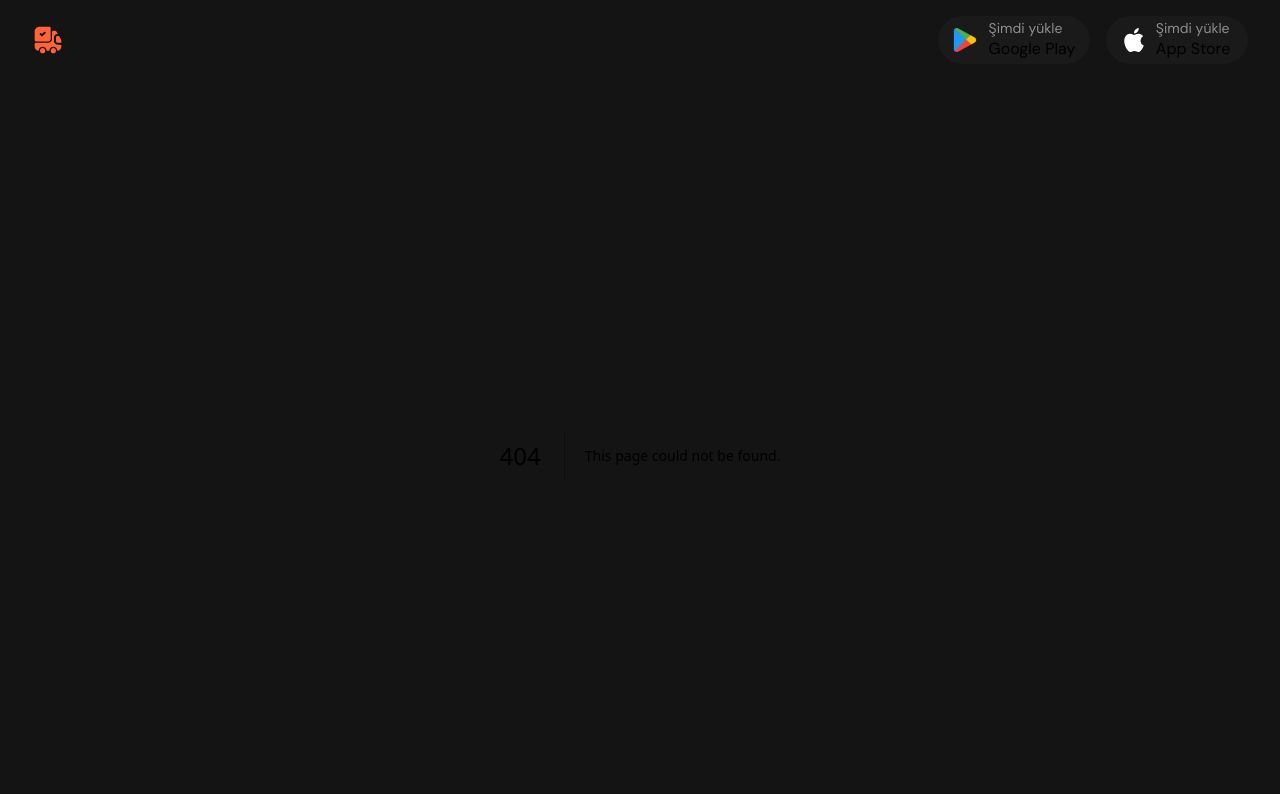
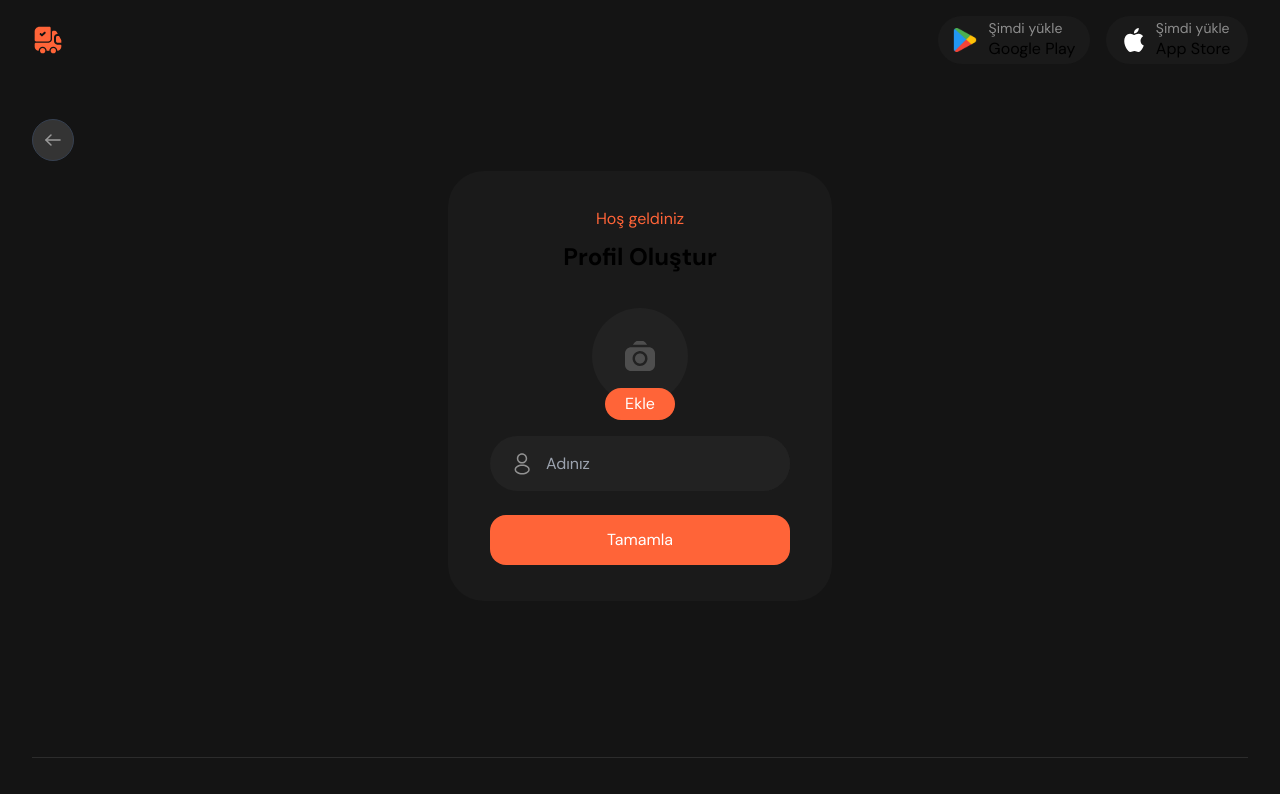
Before and after one commit to Aliozzaim/TansportationWEB, a Next.js app: page /offer-detail in a window 1280 px wide. Before the commit this address had no page. Shown: the top 794 px of the page. Built offline with nearby package versions, Linux system fonts and the light colour scheme.

Commit message:
fix some stuff

```diff
--- /dev/null
+++ b/app/new-offer/layout.jsx
@@ -0,0 +1,57 @@
+"use client"
+import { useRouter } from "next/navigation"
+import Image from "next/image"
+import backBtnIcon from "../../public/assets/images/backArrow-right.svg"
+import FooterPartial from "../components/FooterPartial"
+
+export default function RootLayout({ children }) {
+  const router = useRouter()
+
+  const handleBackClick = () => {
+    router.back()
+  }
+
+  return (
+    <>
+      <div className="flex flex-row justify-center">
+        <div className="pt-16">
+          <button
+            className="items-center flex justify-center  border border-solid border-gray-700 w-[42px] h-[42px] rounded-full bg-[#343434] "
+            onClick={handleBackClick}
+          >
+            <svg
+              width="20"
+              height="20"
+              viewBox="0 0 20 20"
+              fill="none"
+              xmlns="http://www.w3.org/2000/svg"
+            >
+              <g opacity="0.5">
+                <path
+                  d="M7.9751 15.0583L2.91676 9.99999L7.9751 4.94165"
+                  stroke="white"
+                  strokeWidth="1.5"
+                  strokeMiterlimit="10"
+                  strokeLinecap="round"
+                  strokeLinejoin="round"
+                />
+                <path
+                  d="M17.0833 10L3.05825 10"
+                  stroke="white"
+                  strokeWidth="1.5"
+                  strokeMiterlimit="10"
+                  strokeLinecap="round"
+                  strokeLinejoin="round"
+                />
+              </g>
+            </svg>
+          </button>
+          {children}
+        </div>
+      </div>
+      <footer className="border-t container dmsans mt-5 border-solid border-[#2C2C2C] py-[36px] rounded-b-2xl flex justify-start pl-[2rem] gap-[9rem] text-[16px] font-[400] leading-[21px] footer_t1 mb-10">
+        <FooterPartial />
+      </footer>
+    </>
+  )
+}
--- /dev/null
+++ b/app/new-offer/page.jsx
@@ -0,0 +1,49 @@
+"use client"
+import React, { useState } from "react"
+import { redirect } from "next/navigation"
+import TextInput from "../components/atoms/TextInput"
+
+const CreateProfilePage = () => {
+  return (
+    <>
+      <div className="card !w-96 p-9 rounded-[36px] bg-[#1A1A1A] justify-items-center text-center mt-[52px] mb-[136px] mx-auto">
+        <h3 className="font-[400] text-[16px] text-[#FF6438] pb-[10px]">
+          Hoş geldiniz
+        </h3>
+        <h3 className="dmsans70024">Profil Oluştur</h3>
+
+        <div className=" relative file-upload !w-24 !h-24 rounded-full   bg-[#222222] mx-auto mt-9 mb-6">
+          <input
+            // ref={fileInput}
+            type="file"
+            accept="image/*"
+            name="file"
+            // onChange={uploadHandler}
+            className=" bg-[#222222] "
+            style={{ display: "none" }}
+          />
+          <label
+            htmlFor="file"
+            className="custom-file-input  absolute top-1/2 right-1/2 transform translate-x-1/2 -translate-y-1/2"
+          ></label>
+          <button
+            className="btn_primary !w-[4.375rem] !h-8 !rounded-full dmsans50014  absolute bottom-0 right-1/2 transform translate-x-1/2 translate-y-1/2 z-10"
+            // onClick={() => fileInput.current.click()}
+          >
+            Ekle
+          </button>
+        </div>
+        <div className="!max-w-[18.75rem] mt-6">
+          <button
+            // onClick={onclickHandler}
+            className="btn_primary !max-w-[18.75rem] !h-[50px] rounded-2xl dmsans50016 mt-6"
+          >
+            Tamamla
+          </button>
+        </div>
+      </div>
+    </>
+  )
+}
+
+export default CreateProfilePage
--- /dev/null
+++ b/app/offer-detail/layout.jsx
@@ -0,0 +1,58 @@
+"use client";
+import { useRouter } from "next/navigation";
+import Image from "next/image";
+import backBtnIcon from "../../public/assets/images/backArrow-right.svg";
+import FooterPartial from "../components/FooterPartial";
+
+export default function RootLayout({ children }) {
+  const router = useRouter();
+
+  const handleBackClick = () => {
+    router.back();
+  };
+
+  return (
+    <>
+      <div className="flex flex-row">
+        <div className="pt-16 !w-full relative">
+          <button
+            className=" items-center flex  fixed justify-center  border border-solid border-gray-700 w-[42px] h-[42px] rounded-full bg-[#343434] "
+            onClick={handleBackClick}
+          >
+            <svg
+              width="20"
+              height="20"
+              viewBox="0 0 20 20"
+              fill="none"
+              xmlns="http://www.w3.org/2000/svg"
+            >
+              <g opacity="0.5">
+                <path
+                  d="M7.9751 15.0583L2.91676 9.99999L7.9751 4.94165"
+                  stroke="white"
+                  strokeWidth="1.5"
+                  strokeMiterlimit="10"
+                  strokeLinecap="round"
+                  strokeLinejoin="round"
+                />
+                <path
+                  d="M17.0833 10L3.05825 10"
+                  stroke="white"
+                  strokeWidth="1.5"
+                  strokeMiterlimit="10"
+                  strokeLinecap="round"
+                  strokeLinejoin="round"
+                />
+              </g>
+            </svg>
+          </button>
+
+          {children}
+        </div>
+      </div>
+      <footer className="border-t container dmsans mt-5 border-solid border-[#2C2C2C] py-[36px] rounded-b-2xl flex justify-start pl-[2rem] gap-[9rem] text-[16px] font-[400] leading-[21px] footer_t1 mb-10">
+        <FooterPartial />
+      </footer>
+    </>
+  )
+}
--- /dev/null
+++ b/app/offer-detail/page.jsx
@@ -0,0 +1,16 @@
+"use client"
+import React, { useState } from "react"
+import { redirect } from "next/navigation"
+import CreateProfileCard from "@/components/CreateProfileCard"
+
+const CreateProfilePage = () => {
+  return (
+    <>
+      <div>
+        <CreateProfileCard />
+      </div>
+    </>
+  )
+}
+
+export default CreateProfilePage
```
Also changed, not shown: app/dashboard/offer/page.jsx (renamed from app/dashboard/offers/page.jsx).
